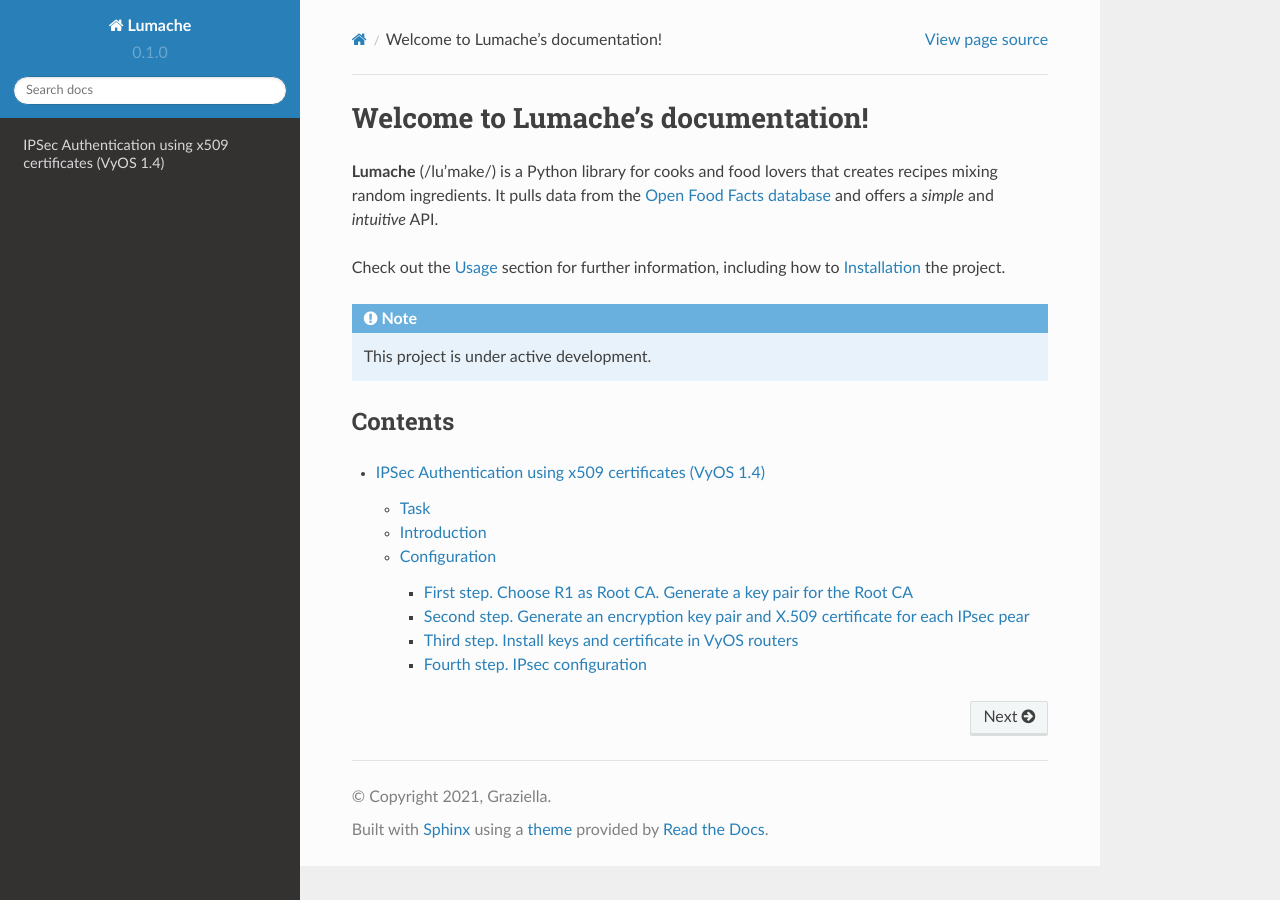
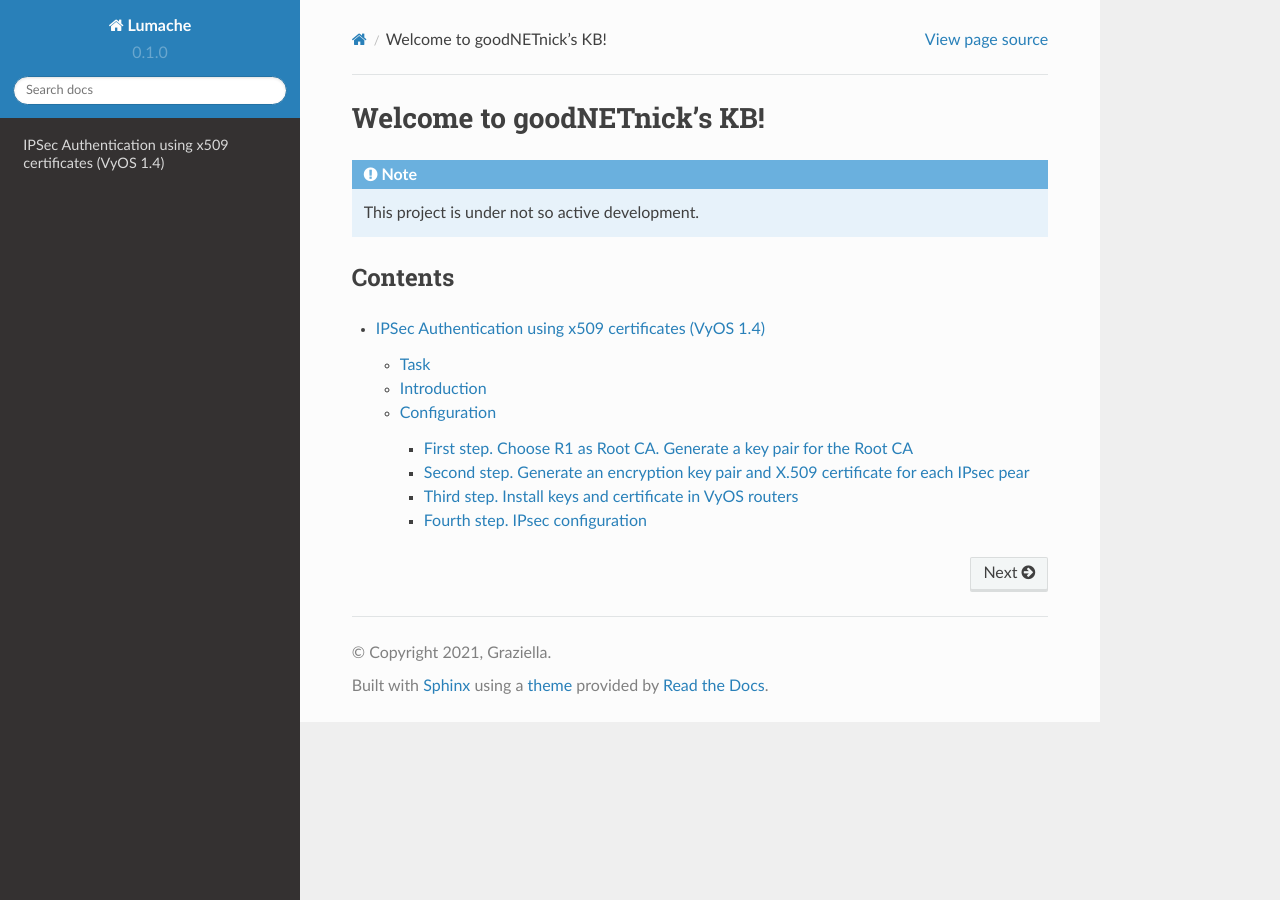
Before and after one commit to goodNETnick/VyOS_KB, a Sphinx documentation site: the page built from docs/source/index.rst, in a window 1280 px wide. Built offline with Sphinx 7.4.7 and the Read the Docs theme 2.0.0, drawn with Linux system fonts in a browser that asks for light colours.

Commit message:
Update index.rst

```diff
--- a/docs/source/index.rst
+++ b/docs/source/index.rst
@@ -1,17 +1,9 @@
-Welcome to Lumache's documentation!
-===================================
-
-**Lumache** (/lu'make/) is a Python library for cooks and food lovers
-that creates recipes mixing random ingredients.
-It pulls data from the `Open Food Facts database <https://world.openfoodfacts.org/>`_
-and offers a *simple* and *intuitive* API.
-
-Check out the :doc:`usage` section for further information, including
-how to :ref:`installation` the project.
+Welcome to goodNETnick's KB!
+============================
 
 .. note::
 
-   This project is under active development.
+   This project is under not so active development.
 
 Contents
 --------
```
